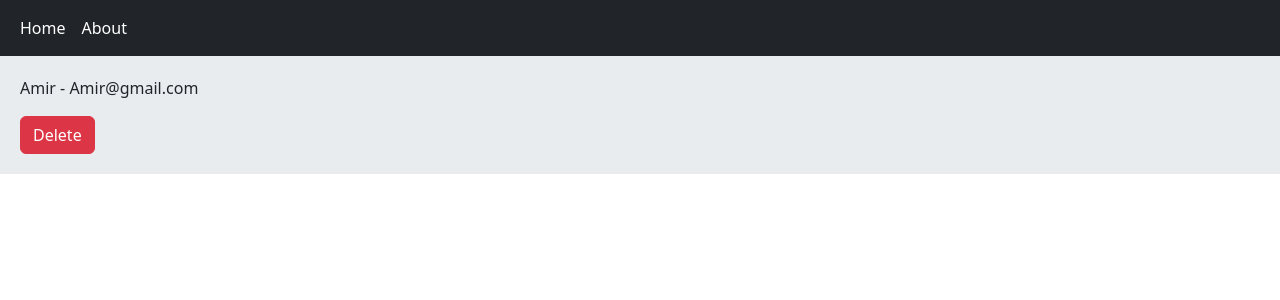
After one commit to Moein-Moatali-2006/Flask_Lab, a Flask app: a page that uses templates/detail.html in a window 1280 px wide. The commit adds this page. Shown: the top 300 px of the page. Run offline with Flask 3, Linux system fonts and the light colour scheme.

Commit message:
Add some files

```diff
--- a/app.py
+++ b/app.py
@@ -1,6 +1,7 @@
-from flask import Flask, render_template
-from sqlalchemy.orm import DeclarativeBase
+from flask import Flask, render_template, redirect, url_for
+from sqlalchemy.orm import DeclarativeBase, mapped_column, Mapped
 from flask_sqlalchemy import SQLAlchemy
+from sqlalchemy import Integer, String
 
 
 app = Flask(__name__)
@@ -9,19 +10,42 @@ class Base(DeclarativeBase):
     ...
 
 db = SQLAlchemy(model_class=Base)
-app.config["SQLALCHEMY_DATABASE_URL"] = "sqlite:///project.db"
+app.config["SQLALCHEMY_DATABASE_URI"] = "sqlite:///project.db"
 db.init_app(app)
 
 
-@app.route("/home")
+class User(db.Model):
+    # id: Mapped[int] = mapped_column(primary_key=True)
+    id = mapped_column(Integer, primary_key=True)
+    username = mapped_column(String(50), unique=True)
+    email = mapped_column(String(80), nullable=False)
+
+    def __repr__(self):
+        return f"{self.username} - {self.email}"
+
+with app.app_context():
+    db.create_all()
+
+
 @app.route("/")
-def hello():
-    return render_template("home.html", name="Moein")
+def home():
+    return render_template("home.html")
 
 @app.route("/about")
 def about():
     return render_template("about.html")
 
+@app.route("/detail/<string:username>")
+def detail(username):
+    user = db.session.execute(db.select(User).where(User.username==username)).scalar()
+    return render_template("detail.html", user=user)
+
+@app.route("/delete/<int:user_id>")
+def delete(user_id):
+    user = db.session.execute(db.select(User).where(User.id == user_id))
+    db.session.delete(user)
+    db.session.commit()
+    return redirect(url_for("home"))
 
 if __name__ == "__main__":
     app.run(debug=True)
--- /dev/null
+++ b/templates/detail.html
@@ -0,0 +1,9 @@
+{% extends "base.html" %}
+
+{% block title %} Detail {% endblock %}
+
+
+{% block content %}
+    <p>{{ user }}</p>
+    <a href="{{ url_for('delete', user_id=user.id) }}" class="btn btn-danger">Delete</a>
+{% endblock %}
--- a/templates/home.html
+++ b/templates/home.html
@@ -4,5 +4,5 @@
 
 
 {% block content %}
-    <h3>Welcome {{ name }}..!</h3>
+    <h3>Welcome..!</h3>
 {% endblock %}
--- a/templates/inc/navbar.html
+++ b/templates/inc/navbar.html
@@ -1,9 +1,8 @@
-<nav class="navbar navbar-expand-lg bg-body-tertiary">
+<nav class="navbar navbar-expand-lg bg-dark" data-bs-theme="dark">
     <div class="container-fluid">
-        <div class="collapse navbar-collapse" id="navbarNavAltMarkup">
-            <div class="navbar-nav">
-                <a class="nav-link active" aria-current="page" href="#">Home</a>
-            </div>
+        <div class="navbar-nav">
+            <a class="nav-link active" href="{{ url_for('home') }}">Home</a>
+            <a class="nav-link active" href="{{ url_for('about') }}">About</a>
         </div>
     </div>
 </nav>
```
Also changed, not shown: instance/project.db (added).
